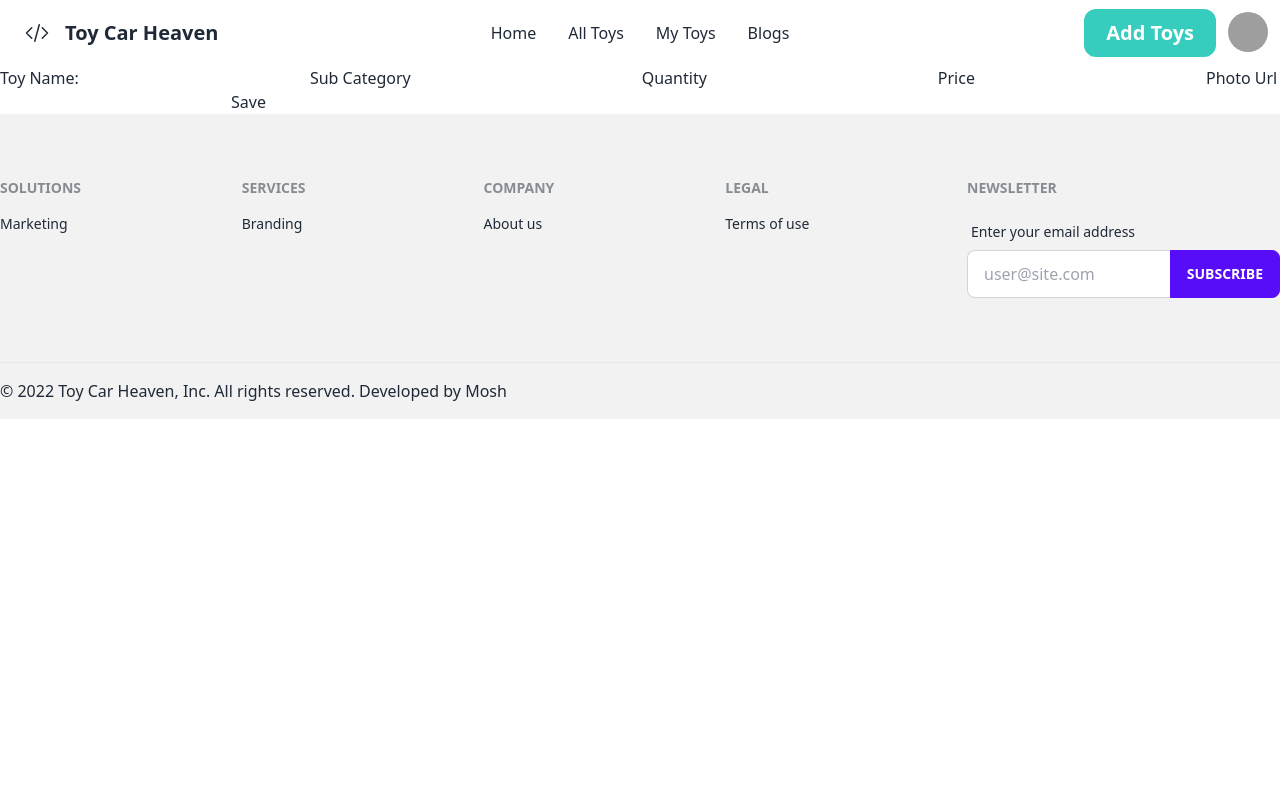
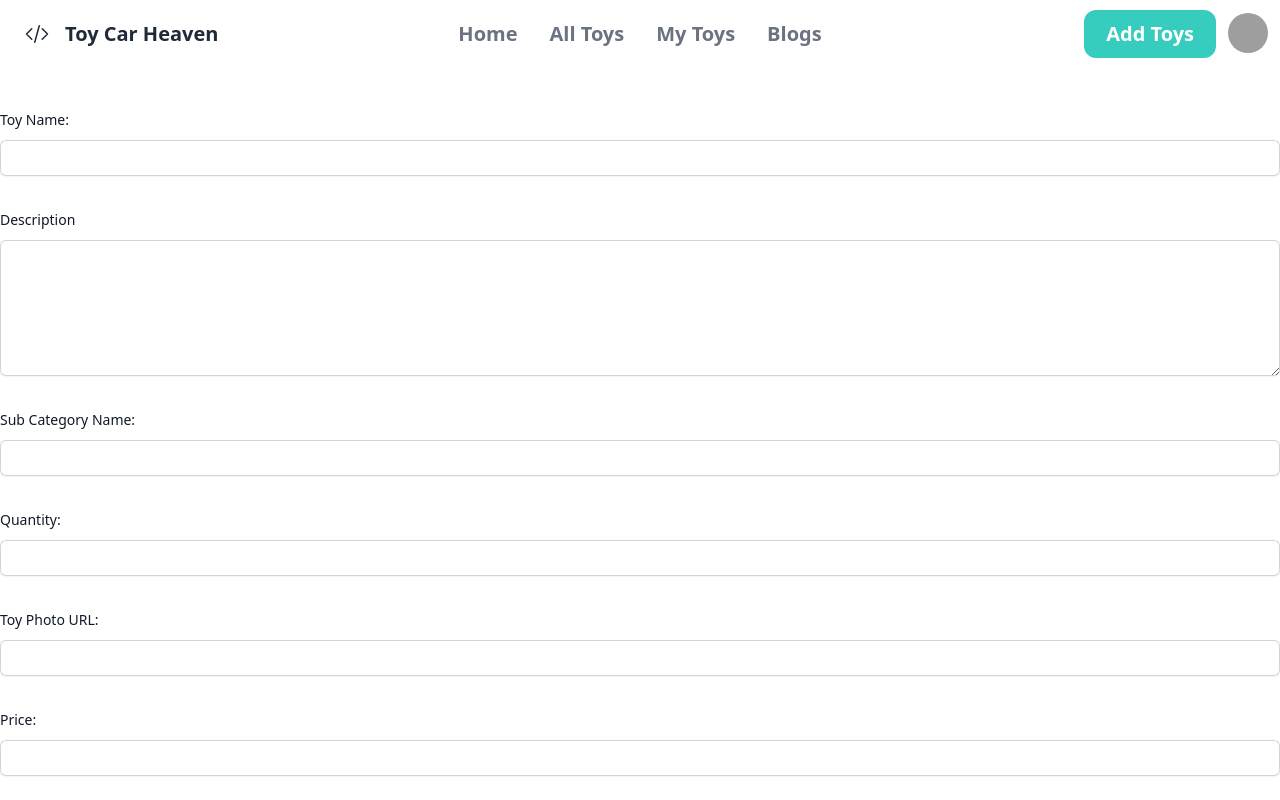
Before and after one commit to mmoshihud/toy-car-heaven, a React (Vite) app: page /toys/edit/1 in a window 1280 px wide. Shown: the top 800 px of the page. Built offline with nearby package versions, Linux system fonts and the light colour scheme; no server answers; grey boxes are pictures that could not be loaded.

Commit message:
header active link and form update

```diff
--- a/src/components/header/Header.jsx
+++ b/src/components/header/Header.jsx
@@ -1,5 +1,5 @@
 import { useContext } from "react";
-import { Link } from "react-router-dom";
+import { Link, NavLink } from "react-router-dom";
 import { AuthContext } from "../../provider/AuthProvider";
 
 const Header = () => {
@@ -33,7 +33,18 @@ const Header = () => {
               className="dropdown-content menu rounded-box menu-compact mt-3 w-52 bg-base-100 p-2 shadow"
             >
               <li>
-                <Link to="/">Home</Link>
+                <NavLink
+                  className={({ isActive, isPending }) =>
+                    isActive
+                      ? "text-amber-900"
+                      : isPending
+                      ? "pending"
+                      : "text-gray-500"
+                  }
+                  to="/"
+                >
+                  Home
+                </NavLink>
               </li>
               <li>
                 <Link to="/all-toys">All Toys</Link>
@@ -66,17 +77,61 @@ const Header = () => {
         </div>
         <div className="navbar-center hidden lg:flex">
           <ul className="menu menu-horizontal px-1">
-            <li>
-              <Link to="/">Home</Link>
+            <li className="text-xl font-bold">
+              <NavLink
+                className={({ isActive, isPending }) =>
+                  isActive
+                    ? "text-accent"
+                    : isPending
+                    ? "pending"
+                    : "text-gray-500"
+                }
+                to="/"
+              >
+                Home
+              </NavLink>
             </li>
-            <li>
-              <Link to="/all-toys">All Toys</Link>
+            <li className="text-xl font-bold">
+              <NavLink
+                className={({ isActive, isPending }) =>
+                  isActive
+                    ? "text-accent"
+                    : isPending
+                    ? "pending"
+                    : "text-gray-500"
+                }
+                to="/all-toys"
+              >
+                All Toys
+              </NavLink>
             </li>
-            <li>
-              <Link to="/my-toys">My Toys</Link>
+            <li className="text-xl font-bold">
+              <NavLink
+                className={({ isActive, isPending }) =>
+                  isActive
+                    ? "text-accent"
+                    : isPending
+                    ? "pending"
+                    : "text-gray-500"
+                }
+                to="/my-toys"
+              >
+                My Toys
+              </NavLink>
             </li>
-            <li>
-              <Link to="/blogs">Blogs</Link>
+            <li className="text-xl font-bold">
+              <NavLink
+                className={({ isActive, isPending }) =>
+                  isActive
+                    ? "text-accent"
+                    : isPending
+                    ? "pending"
+                    : "text-gray-500"
+                }
+                to="/blogs"
+              >
+                Blogs
+              </NavLink>
             </li>
           </ul>
         </div>
--- a/src/pages/toys/AddToys.jsx
+++ b/src/pages/toys/AddToys.jsx
@@ -11,6 +11,8 @@ const AddToys = () => {
     const quantity = event.target.quantity.value;
     const price = event.target.price.value;
     const photoUrl = event.target.photo_url.value;
+    const rating = event.target.rating.value;
+    const description = event.target.description.value;
     const userName = user?.displayName;
     const userEmail = user?.email;
     const userPhoto = user?.photoURL;
@@ -22,9 +24,11 @@ const AddToys = () => {
       },
       body: JSON.stringify({
         name: name,
+        description: description,
         subCategory: subCategory,
         quantity: quantity,
         price: price,
+        rating: rating,
         photoURL: photoUrl,
         userName: userName,
         userEmail: userEmail,
@@ -36,7 +40,6 @@ const AddToys = () => {
       .catch((error) => console.error(error));
   };
   return (
-    <>
     <form onSubmit={handleToyForm} className="container mx-auto mb-4">
       <div className="mt-10 grid grid-cols-1 gap-x-6 gap-y-8 sm:grid-cols-6">
         <div className="col-span-full">
@@ -52,6 +55,23 @@ const AddToys = () => {
               name="name"
               className="block w-full rounded-md border-0 p-4 py-1.5 text-lg font-bold text-gray-900 shadow-sm ring-1 ring-inset ring-gray-300 placeholder:text-gray-400 focus:ring-2 focus:ring-inset focus:ring-indigo-600 sm:text-sm sm:leading-6"
             />
+          </div>
+        </div>
+
+        <div class="col-span-full">
+          <label
+            for="about"
+            class="block text-sm font-medium leading-6 text-gray-900"
+          >
+            Description
+          </label>
+          <div class="mt-2">
+            <textarea
+              id="description"
+              name="description"
+              rows="5"
+              class="block w-full rounded-md border-0 p-2 text-lg font-bold text-gray-900 shadow-sm ring-1 ring-inset ring-gray-300 placeholder:text-gray-400 focus:ring-2 focus:ring-inset focus:ring-indigo-600 sm:text-sm sm:leading-6"
+            ></textarea>
           </div>
         </div>
 
@@ -113,6 +133,7 @@ const AddToys = () => {
           <div className="mt-2">
             <input
               type="number"
+              step="0.01"
               name="price"
               className="block w-full rounded-md border-0 p-4 py-1.5 text-lg font-bold text-gray-900 shadow-sm ring-1 ring-inset ring-gray-300 placeholder:text-gray-400 focus:ring-2 focus:ring-inset focus:ring-indigo-600 sm:text-sm sm:leading-6"
             />
@@ -129,6 +150,7 @@ const AddToys = () => {
           <div className="mt-2">
             <input
               type="number"
+              step="0.01"
               name="rating"
               className="block w-full rounded-md border-0 p-4 py-1.5 text-lg font-bold text-gray-900 shadow-sm ring-1 ring-inset ring-gray-300 placeholder:text-gray-400 focus:ring-2 focus:ring-inset focus:ring-indigo-600 sm:text-sm sm:leading-6"
             />
@@ -150,7 +172,6 @@ const AddToys = () => {
         </button>
       </div>
     </form>
-    </>
   );
 };
 
--- a/src/pages/toys/EditToys.jsx
+++ b/src/pages/toys/EditToys.jsx
@@ -19,7 +19,9 @@ const EditToys = () => {
     const subCategory = event.target.sub_category.value;
     const quantity = event.target.quantity.value;
     const price = event.target.price.value;
-    const photo_url = event.target.photo_url.value;
+    const photoUrl = event.target.photo_url.value;
+    const rating = event.target.rating.value;
+    const description = event.target.description.value;
 
     fetch("http://localhost:5000/toys/" + id.id, {
       method: "PUT",
@@ -28,10 +30,12 @@ const EditToys = () => {
       },
       body: JSON.stringify({
         name: name,
+        description: description,
         subCategory: subCategory,
         quantity: quantity,
         price: price,
-        photoURL: photo_url,
+        rating: rating,
+        photoURL: photoUrl,
       }),
     })
       .then((response) => response.json())
@@ -40,18 +44,143 @@ const EditToys = () => {
   };
 
   return (
-    <form onSubmit={handleEditSubmit}>
-      <label htmlFor="name">Toy Name:</label>
-      <input type="text" name="name" defaultValue={toys.name} />
-      <label htmlFor="sub_category">Sub Category</label>
-      <input type="text" name="sub_category" defaultValue={toys.subCategory} />
-      <label htmlFor="quantity">Quantity</label>
-      <input type="text" name="quantity" defaultValue={toys.quantity} />
-      <label htmlFor="price">Price</label>
-      <input type="text" name="price" defaultValue={toys.price} />
-      <label htmlFor="photo_url">Photo Url</label>
-      <input type="text" name="photo_url" defaultValue={toys.photoURL} />
-      <button type="submit">Save</button>
+    <form onSubmit={handleEditSubmit} className="container mx-auto mb-4">
+      <div className="mt-10 grid grid-cols-1 gap-x-6 gap-y-8 sm:grid-cols-6">
+        <div className="col-span-full">
+          <label
+            htmlFor="name"
+            className="block text-sm font-medium leading-6 text-gray-900"
+          >
+            Toy Name:
+          </label>
+          <div className="mt-2">
+            <input
+              defaultValue={toys.name}
+              type="text"
+              name="name"
+              className="block w-full rounded-md border-0 p-4 py-1.5 text-lg font-bold text-gray-900 shadow-sm ring-1 ring-inset ring-gray-300 placeholder:text-gray-400 focus:ring-2 focus:ring-inset focus:ring-indigo-600 sm:text-sm sm:leading-6"
+            />
+          </div>
+        </div>
+
+        <div className="col-span-full">
+          <label
+            htmlFor="about"
+            className="block text-sm font-medium leading-6 text-gray-900"
+          >
+            Description
+          </label>
+          <div className="mt-2">
+            <textarea
+              defaultValue={toys.description}
+              name="description"
+              rows="5"
+              className="block w-full rounded-md border-0 p-2 text-lg font-bold text-gray-900 shadow-sm ring-1 ring-inset ring-gray-300 placeholder:text-gray-400 focus:ring-2 focus:ring-inset focus:ring-indigo-600 sm:text-sm sm:leading-6"
+            ></textarea>
+          </div>
+        </div>
+
+        <div className="col-span-full">
+          <label
+            htmlFor="sub_category"
+            className="block text-sm font-medium leading-6 text-gray-900"
+          >
+            Sub Category Name:
+          </label>
+          <div className="mt-2">
+            <input
+              defaultValue={toys.subCategory}
+              type="text"
+              name="sub_category"
+              className="block w-full rounded-md border-0 p-4 py-1.5 text-lg font-bold text-gray-900 shadow-sm ring-1 ring-inset ring-gray-300 placeholder:text-gray-400 focus:ring-2 focus:ring-inset focus:ring-indigo-600 sm:text-sm sm:leading-6"
+            />
+          </div>
+        </div>
+
+        <div className="col-span-full">
+          <label
+            htmlFor="quantity"
+            className="block text-sm font-medium leading-6 text-gray-900"
+          >
+            Quantity:
+          </label>
+          <div className="mt-2">
+            <input
+              defaultValue={toys.quantity}
+              type="number"
+              name="quantity"
+              className="block w-full rounded-md border-0 p-4 py-1.5 text-lg font-bold text-gray-900 shadow-sm ring-1 ring-inset ring-gray-300 placeholder:text-gray-400 focus:ring-2 focus:ring-inset focus:ring-indigo-600 sm:text-sm sm:leading-6"
+            />
+          </div>
+        </div>
+
+        <div className="col-span-full">
+          <label
+            htmlFor="photo_url"
+            className="block text-sm font-medium leading-6 text-gray-900"
+          >
+            Toy Photo URL:
+          </label>
+          <div className="mt-2">
+            <input
+              defaultValue={toys.photoURL}
+              type="text"
+              name="photo_url"
+              className="block w-full rounded-md border-0 p-4 py-1.5 text-lg font-bold text-gray-900 shadow-sm ring-1 ring-inset ring-gray-300 placeholder:text-gray-400 focus:ring-2 focus:ring-inset focus:ring-indigo-600 sm:text-sm sm:leading-6"
+            />
+          </div>
+        </div>
+
+        <div className="col-span-full">
+          <label
+            htmlFor="number"
+            className="block text-sm font-medium leading-6 text-gray-900"
+          >
+            Price:
+          </label>
+          <div className="mt-2">
+            <input
+              defaultValue={toys.price}
+              type="number"
+              step="0.01"
+              name="price"
+              className="block w-full rounded-md border-0 p-4 py-1.5 text-lg font-bold text-gray-900 shadow-sm ring-1 ring-inset ring-gray-300 placeholder:text-gray-400 focus:ring-2 focus:ring-inset focus:ring-indigo-600 sm:text-sm sm:leading-6"
+            />
+          </div>
+        </div>
+
+        <div className="col-span-full">
+          <label
+            htmlFor="rating"
+            className="block text-sm font-medium leading-6 text-gray-900"
+          >
+            Rating:
+          </label>
+          <div className="mt-2">
+            <input
+              defaultValue={toys.rating}
+              type="number"
+              step="0.01"
+              name="rating"
+              className="block w-full rounded-md border-0 p-4 py-1.5 text-lg font-bold text-gray-900 shadow-sm ring-1 ring-inset ring-gray-300 placeholder:text-gray-400 focus:ring-2 focus:ring-inset focus:ring-indigo-600 sm:text-sm sm:leading-6"
+            />
+          </div>
+        </div>
+      </div>
+      <div className="mt-6 flex items-center justify-end gap-x-6">
+        <button
+          type="button"
+          className="text-sm font-semibold leading-6 text-gray-900"
+        >
+          Cancel
+        </button>
+        <button
+          type="submit"
+          className="rounded-md bg-indigo-600 px-3 py-2 text-sm font-semibold text-white shadow-sm hover:bg-indigo-500 focus-visible:outline focus-visible:outline-2 focus-visible:outline-offset-2 focus-visible:outline-indigo-600"
+        >
+          Save
+        </button>
+      </div>
     </form>
   );
 };
--- a/src/pages/toys/ToyDetails.jsx
+++ b/src/pages/toys/ToyDetails.jsx
@@ -32,6 +32,7 @@ const ToyDetails = () => {
               <p className="mb-4 text-gray-600">
                 Category: {toyDetails.subCategory}
               </p>
+              <p class="mb-4 text-gray-800">{toyDetails.description}</p>
               <div className="mb-4 flex items-center">
                 <span className="mr-2 font-bold text-gray-700">Price:</span>
                 <span className="font-bold text-accent">
```
Also changed, not shown: src/components/blog/Blog.jsx (+18 -13 lines), src/components/featured-toy/FeaturedToy.jsx (+13 -13 lines), src/pages/about/AbouPage.jsx (added, +9 -0 lines), src/pages/home/Home.jsx (+7 -3 lines), 1 other file (tests, documents, lock files or other folders). Lines whose indentation alone changed are shown as unchanged.
